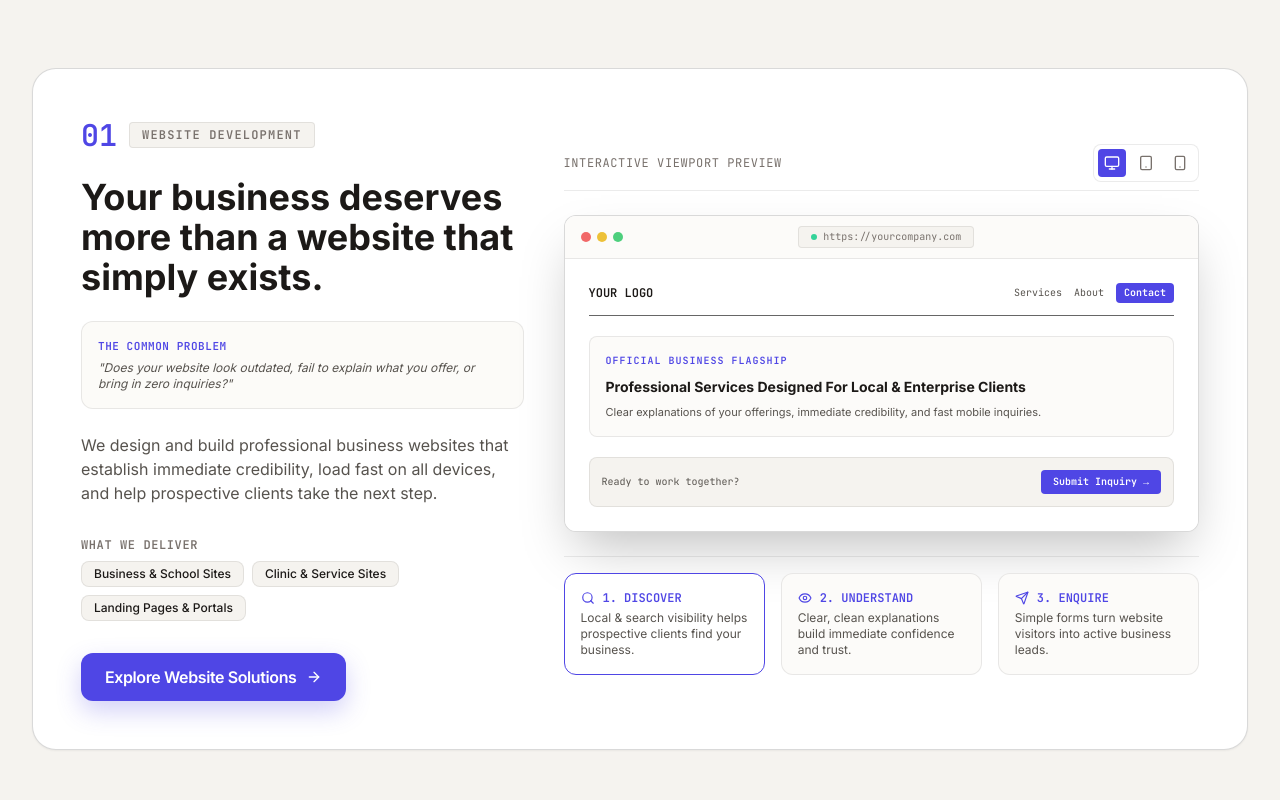
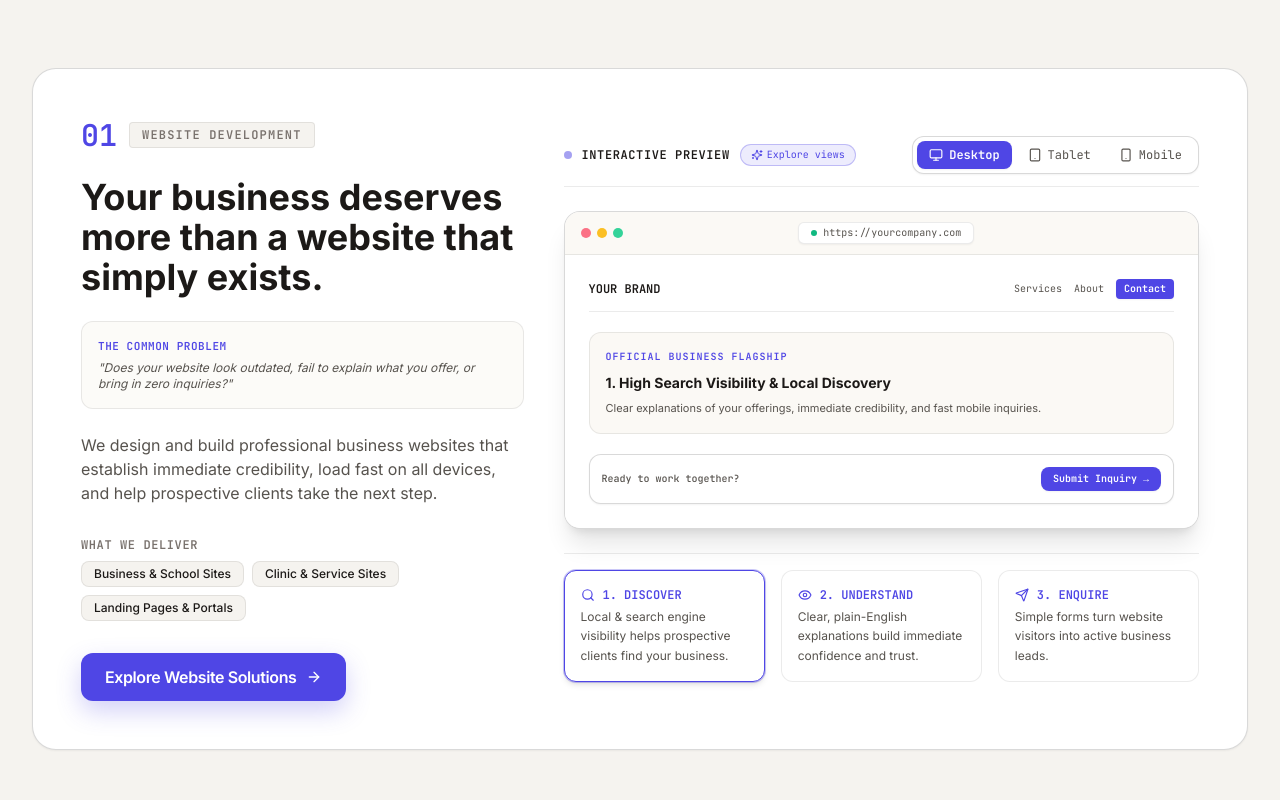
Before and after one commit to Indranil-sawant/AIsync, a React (Vite) app: page / in a window 1280 px wide. Shown: the part 2340-3140 px from the top of the page. Built offline with nearby package versions, Linux system fonts and the light colour scheme.

Commit message:
feat: enhance interactive preview discoverability with subtle cues and refined viewport controls

```diff
--- a/src/components/home/WebsiteMockupVisual.tsx
+++ b/src/components/home/WebsiteMockupVisual.tsx
@@ -1,9 +1,20 @@
 import React, { useState } from 'react';
-import { Monitor, Smartphone, Tablet, Eye, Search, Send } from 'lucide-react';
+import { Monitor, Smartphone, Tablet, Eye, Search, Send, Sparkles } from 'lucide-react';
 
 export const WebsiteMockupVisual: React.FC = () => {
   const [device, setDevice] = useState<'desktop' | 'tablet' | 'mobile'>('desktop');
   const [activeStep, setActiveStep] = useState<number>(1);
+  const [hasInteracted, setHasInteracted] = useState<boolean>(false);
+
+  const handleDeviceChange = (newDevice: 'desktop' | 'tablet' | 'mobile') => {
+    setDevice(newDevice);
+    if (!hasInteracted) setHasInteracted(true);
+  };
+
+  const handleStepChange = (step: number) => {
+    setActiveStep(step);
+    if (!hasInteracted) setHasInteracted(true);
+  };
 
   const deviceWidths = {
     desktop: 'max-w-3xl',
@@ -13,72 +24,106 @@ export const WebsiteMockupVisual: React.FC = () => {
 
   return (
     <div className="space-y-6">
-      {/* Device Viewport Toggle */}
-      <div className="flex items-center justify-between pb-2 border-b border-border-subtle">
-        <span className="text-xs font-mono text-text-tertiary uppercase tracking-wider">
-          Interactive Viewport Preview
-        </span>
-        <div className="flex items-center gap-1.5 bg-bg-surface1 p-1 rounded-lg border border-border-subtle">
+      {/* Device Viewport Toggle Header */}
+      <div className="flex items-center justify-between pb-3 border-b border-border-subtle">
+        {/* Understated Interaction Indicator */}
+        <div className="flex items-center gap-2.5">
+          <span className="w-2 h-2 rounded-full bg-accent-primary animate-pulse" />
+          <span className="text-xs font-mono font-bold text-text-primary uppercase tracking-wider">
+            INTERACTIVE PREVIEW
+          </span>
+          {!hasInteracted && (
+            <span className="hidden sm:inline-flex items-center gap-1 text-[10px] font-mono px-2.5 py-0.5 rounded-full bg-accent-primary/10 text-accent-primary border border-accent-primary/30 transition-all duration-300">
+              <Sparkles className="w-3 h-3" /> Explore views
+            </span>
+          )}
+        </div>
+
+        {/* Refined Device Switcher Controls */}
+        <div className="flex items-center gap-1 bg-bg-surface1 p-1 rounded-xl border border-border-medium shadow-sm">
           <button
-            onClick={() => setDevice('desktop')}
-            className={`p-1.5 rounded transition-colors ${device === 'desktop' ? 'bg-accent-primary text-white' : 'text-text-tertiary hover:text-text-primary'}`}
-            title="Desktop View"
+            onClick={() => handleDeviceChange('desktop')}
+            className={`group px-3 py-1.5 rounded-lg text-xs font-mono flex items-center gap-1.5 transition-all duration-200 focus:outline-none focus:ring-2 focus:ring-accent-primary/50 ${
+              device === 'desktop'
+                ? 'bg-accent-primary text-white shadow-sm font-bold'
+                : 'text-text-secondary hover:text-text-primary hover:bg-bg-surface2'
+            }`}
+            title="Desktop View (Full Screen Layout)"
+            aria-label="Switch to Desktop View"
           >
-            <Monitor className="w-4 h-4" />
+            <Monitor className="w-3.5 h-3.5 transition-transform group-hover:scale-110" />
+            <span className="hidden md:inline">Desktop</span>
           </button>
+
           <button
-            onClick={() => setDevice('tablet')}
-            className={`p-1.5 rounded transition-colors ${device === 'tablet' ? 'bg-accent-primary text-white' : 'text-text-tertiary hover:text-text-primary'}`}
-            title="Tablet View"
+            onClick={() => handleDeviceChange('tablet')}
+            className={`group px-3 py-1.5 rounded-lg text-xs font-mono flex items-center gap-1.5 transition-all duration-200 focus:outline-none focus:ring-2 focus:ring-accent-primary/50 ${
+              device === 'tablet'
+                ? 'bg-accent-primary text-white shadow-sm font-bold'
+                : 'text-text-secondary hover:text-text-primary hover:bg-bg-surface2'
+            }`}
+            title="Tablet View (Responsive Medium Canvas)"
+            aria-label="Switch to Tablet View"
           >
-            <Tablet className="w-4 h-4" />
+            <Tablet className="w-3.5 h-3.5 transition-transform group-hover:scale-110" />
+            <span className="hidden md:inline">Tablet</span>
           </button>
+
           <button
-            onClick={() => setDevice('mobile')}
-            className={`p-1.5 rounded transition-colors ${device === 'mobile' ? 'bg-accent-primary text-white' : 'text-text-tertiary hover:text-text-primary'}`}
-            title="Mobile View"
+            onClick={() => handleDeviceChange('mobile')}
+            className={`group px-3 py-1.5 rounded-lg text-xs font-mono flex items-center gap-1.5 transition-all duration-200 focus:outline-none focus:ring-2 focus:ring-accent-primary/50 ${
+              device === 'mobile'
+                ? 'bg-accent-primary text-white shadow-sm font-bold'
+                : 'text-text-secondary hover:text-text-primary hover:bg-bg-surface2'
+            }`}
+            title="Mobile View (Compact Mobile Viewport)"
+            aria-label="Switch to Mobile View"
           >
-            <Smartphone className="w-4 h-4" />
+            <Smartphone className="w-3.5 h-3.5 transition-transform group-hover:scale-110" />
+            <span className="hidden md:inline">Mobile</span>
           </button>
         </div>
       </div>
 
-      {/* Product Browser Window */}
-      <div className={`mx-auto transition-all duration-300 ${deviceWidths[device]}`}>
-        <div className="rounded-xl bg-bg-surface1 border border-border-medium overflow-hidden shadow-2xl">
+      {/* Product Browser Window Frame */}
+      <div className={`mx-auto transition-all duration-500 ease-[cubic-bezier(0.16,1,0.3,1)] ${deviceWidths[device]}`}>
+        <div className="rounded-2xl bg-white border border-border-medium overflow-hidden shadow-xl hover:shadow-2xl hover:-translate-y-1 transition-all duration-300">
+
           {/* Browser Address Bar */}
-          <div className="px-4 py-2.5 bg-bg-primary border-b border-border-subtle flex items-center justify-between">
+          <div className="px-4 py-2.5 bg-[#fbf9f5] border-b border-border-subtle flex items-center justify-between">
             <div className="flex items-center gap-1.5">
-              <span className="w-2.5 h-2.5 rounded-full bg-red-500/80" />
-              <span className="w-2.5 h-2.5 rounded-full bg-yellow-500/80" />
-              <span className="w-2.5 h-2.5 rounded-full bg-green-500/80" />
+              <span className="w-2.5 h-2.5 rounded-full bg-rose-400" />
+              <span className="w-2.5 h-2.5 rounded-full bg-amber-400" />
+              <span className="w-2.5 h-2.5 rounded-full bg-emerald-400" />
             </div>
-            <div className="px-3 py-0.5 rounded bg-bg-surface2 text-[10px] font-mono text-text-tertiary border border-border-subtle flex items-center gap-1.5">
-              <span className="w-1.5 h-1.5 rounded-full bg-emerald-400" />
+            <div className="px-3 py-0.5 rounded-md bg-white text-[10px] font-mono text-text-secondary border border-border-subtle flex items-center gap-1.5 shadow-sm">
+              <span className="w-1.5 h-1.5 rounded-full bg-emerald-500" />
               https://yourcompany.com
             </div>
             <div className="w-8" />
           </div>
 
           {/* Website Canvas Interface */}
-          <div className="p-6 space-y-5 bg-bg-surface1">
+          <div className="p-6 space-y-5 bg-white">
             {/* Mock Header */}
-            <div className="flex items-center justify-between pb-3 border-b border-border-subtle/60">
-              <div className="font-mono text-xs font-bold text-text-primary">YOUR LOGO</div>
+            <div className="flex items-center justify-between pb-3 border-b border-border-subtle">
+              <div className="font-mono text-xs font-bold text-text-primary">YOUR BRAND</div>
               <div className="flex items-center gap-3 text-[10px] font-mono text-text-secondary">
                 <span>Services</span>
                 <span>About</span>
-                <span className="px-2 py-0.5 rounded bg-accent-primary text-white font-semibold">Contact</span>
+                <span className="px-2 py-0.5 rounded bg-accent-primary text-white font-semibold shadow-sm">Contact</span>
               </div>
             </div>
 
             {/* Mock Hero Banner */}
-            <div className="p-4 rounded-lg bg-bg-primary border border-border-subtle space-y-2">
-              <span className="text-[10px] font-mono text-accent-primary uppercase tracking-widest font-semibold block">
+            <div className="p-4 rounded-xl bg-[#fbf9f5] border border-border-subtle space-y-2">
+              <span className="text-[10px] font-mono text-accent-primary uppercase tracking-widest font-bold block">
                 Official Business Flagship
               </span>
               <div className="text-sm font-bold text-text-primary">
-                Professional Services Designed For Local & Enterprise Clients
+                {activeStep === 1 && "1. High Search Visibility & Local Discovery"}
+                {activeStep === 2 && "2. Clear Explanations Build Immediate Confidence"}
+                {activeStep === 3 && "3. Fast Inquiry Forms Turn Visitors Into Clients"}
               </div>
               <p className="text-[11px] text-text-secondary leading-snug">
                 Clear explanations of your offerings, immediate credibility, and fast mobile inquiries.
@@ -86,50 +131,66 @@ export const WebsiteMockupVisual: React.FC = () => {
             </div>
 
             {/* Mock Inquiry Bar */}
-            <div className="p-3 rounded-lg bg-bg-surface2 border border-border-subtle flex items-center justify-between">
-              <span className="text-[10px] font-mono text-text-secondary">Ready to work together?</span>
-              <button className="text-[10px] font-mono px-3 py-1 rounded bg-accent-primary text-white font-semibold">
+            <div className="p-3 rounded-xl bg-white border border-border-medium flex items-center justify-between shadow-sm">
+              <span className="text-[10px] font-mono text-text-secondary font-medium">Ready to work together?</span>
+              <button
+                onClick={() => handleStepChange(3)}
+                className="text-[10px] font-mono px-3 py-1 rounded-lg bg-accent-primary text-white font-semibold shadow-sm hover:bg-accent-hover transition-colors"
+              >
                 Submit Inquiry →
               </button>
             </div>
           </div>
+
         </div>
       </div>
 
       {/* Customer Journey Flow: Discover -> Understand -> Enquire */}
       <div className="pt-4 grid grid-cols-1 sm:grid-cols-3 gap-4 border-t border-border-subtle">
         <div
-          onClick={() => setActiveStep(1)}
-          className={`p-4 rounded-xl border transition-all cursor-pointer ${activeStep === 1 ? 'bg-bg-surface1 border-accent-primary' : 'bg-bg-primary border-border-subtle'}`}
+          onClick={() => handleStepChange(1)}
+          className={`p-4 rounded-xl border transition-all duration-300 cursor-pointer hover:-translate-y-0.5 ${
+            activeStep === 1
+              ? 'bg-white border-accent-primary shadow-md ring-1 ring-accent-primary/30'
+              : 'bg-white border-border-subtle hover:border-border-medium'
+          }`}
         >
-          <div className="flex items-center gap-2 text-xs font-mono text-accent-primary font-semibold mb-1">
+          <div className="flex items-center gap-2 text-xs font-mono text-accent-primary font-bold mb-1">
             <Search className="w-3.5 h-3.5" /> 1. DISCOVER
           </div>
-          <p className="text-xs text-text-secondary">
-            Local & search visibility helps prospective clients find your business.
+          <p className="text-xs text-text-secondary leading-relaxed">
+            Local & search engine visibility helps prospective clients find your business.
           </p>
         </div>
 
         <div
-          onClick={() => setActiveStep(2)}
-          className={`p-4 rounded-xl border transition-all cursor-pointer ${activeStep === 2 ? 'bg-bg-surface1 border-accent-primary' : 'bg-bg-primary border-border-subtle'}`}
+          onClick={() => handleStepChange(2)}
+          className={`p-4 rounded-xl border transition-all duration-300 cursor-pointer hover:-translate-y-0.5 ${
+            activeStep === 2
+              ? 'bg-white border-accent-primary shadow-md ring-1 ring-accent-primary/30'
+              : 'bg-white border-border-subtle hover:border-border-medium'
+          }`}
         >
-          <div className="flex items-center gap-2 text-xs font-mono text-accent-primary font-semibold mb-1">
+          <div className="flex items-center gap-2 text-xs font-mono text-accent-primary font-bold mb-1">
             <Eye className="w-3.5 h-3.5" /> 2. UNDERSTAND
           </div>
-          <p className="text-xs text-text-secondary">
-            Clear, clean explanations build immediate confidence and trust.
+          <p className="text-xs text-text-secondary leading-relaxed">
+            Clear, plain-English explanations build immediate confidence and trust.
           </p>
         </div>
 
         <div
-          onClick={() => setActiveStep(3)}
-          className={`p-4 rounded-xl border transition-all cursor-pointer ${activeStep === 3 ? 'bg-bg-surface1 border-accent-primary' : 'bg-bg-primary border-border-subtle'}`}
+          onClick={() => handleStepChange(3)}
+          className={`p-4 rounded-xl border transition-all duration-300 cursor-pointer hover:-translate-y-0.5 ${
+            activeStep === 3
+              ? 'bg-white border-accent-primary shadow-md ring-1 ring-accent-primary/30'
+              : 'bg-white border-border-subtle hover:border-border-medium'
+          }`}
         >
-          <div className="flex items-center gap-2 text-xs font-mono text-accent-primary font-semibold mb-1">
+          <div className="flex items-center gap-2 text-xs font-mono text-accent-primary font-bold mb-1">
             <Send className="w-3.5 h-3.5" /> 3. ENQUIRE
           </div>
-          <p className="text-xs text-text-secondary">
+          <p className="text-xs text-text-secondary leading-relaxed">
             Simple forms turn website visitors into active business leads.
           </p>
         </div>
```
